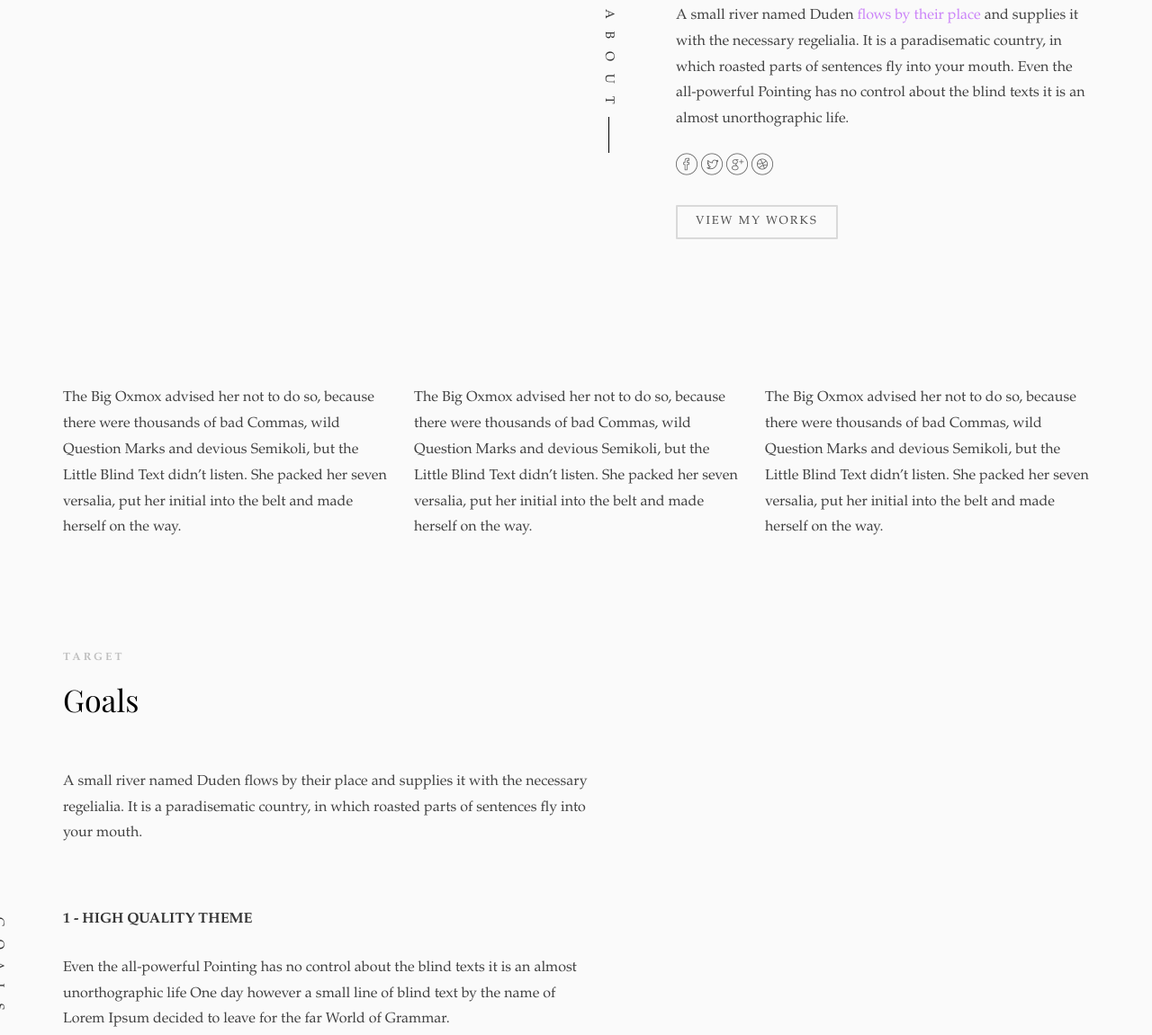
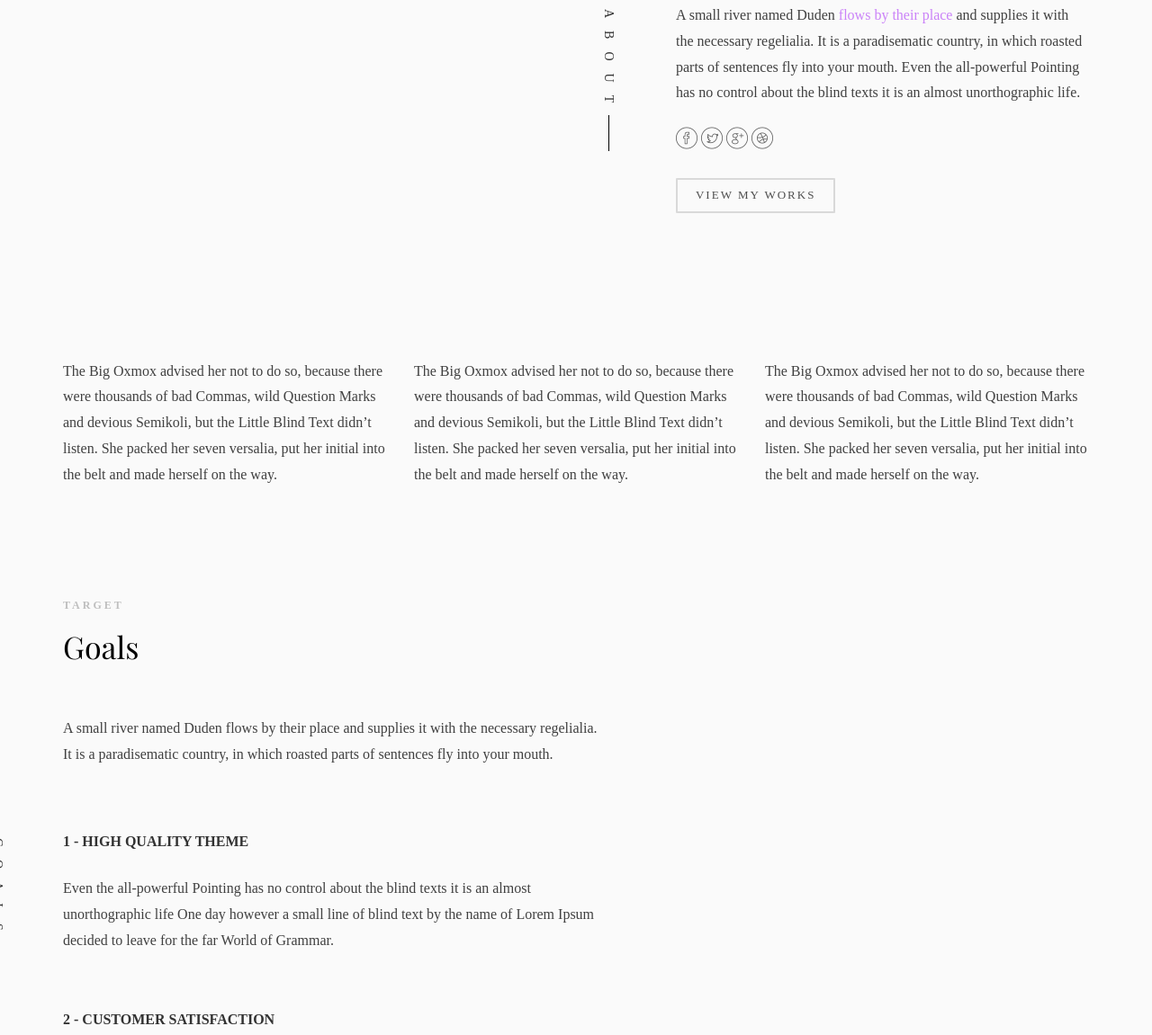
Before and after one commit to tanvi34/portfolio, a plain HTML site: page about.html in a window 1280 px wide. Shown: the part 327-1478 px from the top of the page at 90% size. Drawn offline with nearby package versions, Linux system fonts and the light colour scheme; files whose address does not match are found by name; a web font is replaced by a local one.

Commit message:
Update on font style

```diff
--- a/css/style.css
+++ b/css/style.css
@@ -12,7 +12,7 @@
 *
 * ======================================================= */
 body {
-  font-family: "Palatino", Arial, sans-serif;
+  font-family: "Times New Roman", Arial, sans-serif;
   line-height: 1.8;
   font-size: 16px;
   font-weight: 400;
@@ -71,7 +71,7 @@ a {
 p, span {
   margin-bottom: 1.5em;
   font-weight: 400;
-  font-family: "Palatino", Arial, sans-serif; }
+  font-family: "Times New Roman", Arial, sans-serif; }
 
 ul, ol {
   display: block;
@@ -391,7 +391,7 @@ header {
   top: .4em;
   left: -50px; }
   .rotate .heading {
-    font-family: "Palatino", Arial, sans-serif;
+    font-family: "Times New Roman", Arial, sans-serif;
     font-size: 14px;
     text-transform: uppercase;
     letter-spacing: 1em;
@@ -451,7 +451,7 @@ header {
     top: 7px;
     left: 30px; }
     .about-desc .rotate .heading {
-      font-family: "Palatino", Arial, sans-serif;
+      font-family: "Times New Roman", Arial, sans-serif;
       font-size: 14px;
       text-transform: uppercase;
       letter-spacing: 1em;
@@ -779,7 +779,7 @@ header {
 .services {
   margin-bottom: 4em; }
   .services h3 {
-    font-family: "Palatino", Arial, sans-serif;
+    font-family: "Times New Roman", Arial, sans-serif;
     font-size: 16px;
     text-transform: uppercase;
     font-weight: 700; }
@@ -949,7 +949,7 @@ header {
       .article .blog-img .link .read {
         display: table-cell;
         vertical-align: middle;
-        font-family: "Palatino", Arial, sans-serif;
+        font-family: "Times New Roman", Arial, sans-serif;
         color: #fff;
         font-size: 12px;
         text-transform: uppercase;
```
